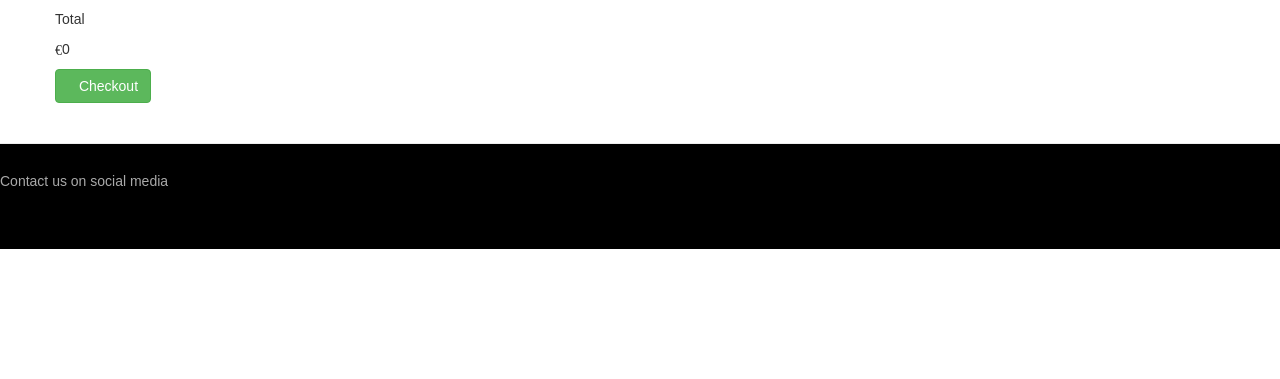
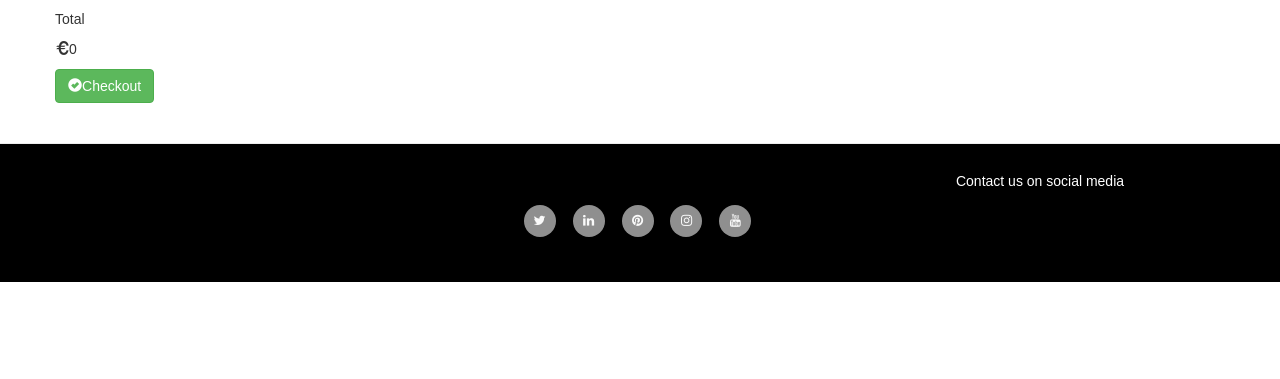
Before and after one commit to nikl881/food-delivery-app, a Django app: page /cart/ in a window 1280 px wide. Shown: the part 421-800 px from the top of the page. Run offline with Django 3.2, Linux system fonts and the light colour scheme; some libraries are stand-ins or nearby versions; some web fonts are replaced.

Commit message:
improved layout base html

```diff
--- a/static/css/custom.css
+++ b/static/css/custom.css
@@ -8,8 +8,12 @@ footer {
     padding-top: 20px;
     padding-bottom: 20px;
     border-top: 1px solid #ededed;
-    color: #A9A9A9;
+    color: #fff;
     background-color: black;
+}
+
+h5 {
+    margin-left: 800px
 }
 
 .container-fluid{
@@ -83,3 +87,79 @@ caption p {
 h1, .h1 {
     color:red;
 }
+
+.navbar{
+    background-image: linear-gradient(#000, #000 60%, #000);
+}
+
+/*--------------------------------------------Footer*/
+
+footer {
+    background-color: #262626;
+    color: #ffffff;
+    font-size: 25px;
+    min-height: 120px;
+    display: table;
+    text-align: center;
+    margin-left: auto;
+    margin-right: auto;
+    width: 100%;
+    clear: both;
+    height: 40px;
+
+}
+
+
+footer .cv-pdf i {
+    color: #fafafa;
+    text-align: center;
+    font-size: 25px;
+    padding-left: 5px;
+}
+
+footer .cv-pdf i:hover {
+    color: #33ffad;
+    transition: all 0.35s ease-in-out;
+    -moz-transition: all 0.35s ease-in-out;
+    -webkit-transition: all 0.35s ease-in-out;
+    -o-transition: all 0.35s ease-in-out;
+}
+
+.social-links {
+    padding-bottom: 15px;
+}
+
+.social-links li a i {
+    width: 32px;
+    height: 32px;
+    padding: 12px 0;
+    border-radius: 50%;
+    font-size: 13px;
+    line-height: 7px;
+    text-align: center;
+    color: #fafafa;
+    background: #8f8f8f;
+    transition: all 0.35s ease-in-out;
+    -moz-transition: all 0.35s ease-in-out;
+    -webkit-transition: all 0.35s ease-in-out;
+    -o-transition: all 0.35s ease-in-out;
+}
+
+.social-links li a i:hover {
+    background: #33ffad;
+}
+
+#footer-details {
+    margin: 20px;
+
+}
+
+/*--------------------------------------------Media Queries*/
+
+@media screen and (max-width:800px) {
+    .second-logo {display:none}
+}
+
+@media screen and (max-width:800px) {
+    .main-foto {display:none}
+}
--- a/templates/base.html
+++ b/templates/base.html
@@ -12,6 +12,9 @@
     <link rel="stylesheet" href="https://use.fontawesome.com/releases/v5.8.2/css/all.css" integrity="sha384-oS3vJWv+0UjzBfQzYUhtDYW+Pj2yciDJxpsK1OYPAYjqT085Qq/1cq5FLXAZQ7Ay" crossorigin="anonymous">
     <script src="https://cdnjs.cloudflare.com/ajax/libs/jquery/3.2.1/jquery.min.js"></script>
     <script src="https://cdnjs.cloudflare.com/ajax/libs/twitter-bootstrap/3.3.7/js/bootstrap.min.js"></script>
+    <link rel="stylesheet" href="https://maxcdn.bootstrapcdn.com/bootstrap/3.3.7/css/bootstrap.min.css" type="text/css" />
+        <link rel="stylesheet" href="https://maxcdn.bootstrapcdn.com/font-awesome/4.7.0/css/font-awesome.min.css" type="text/css" />
+        <link rel="stylesheet" href="https://cdnjs.cloudflare.com/ajax/libs/hover.css/2.1.1/css/hover-min.css" type="text/css" />
     <link rel="stylesheet" href="{% static 'css/custom.css' %}">
     {% block head_js %}
     {% endblock head_js %}
@@ -70,10 +73,11 @@
 
         {% block content %} {% endblock %}
     </div>
-     <footer class="container-fluid">
+
+       <footer class="container-fluid">
             <div class="row">
                 <div class="col-sm-12"></div>
-                    <h5 class="uppercase general-sub">Contact us on social media </h5>
+                    <h5 class="uppercase general-sub">Contact us on social media</h5>
                     <ul class="list-inline social-links">
                   <li><a target="_blank" href="https://twitter.com/?lang=nl"><i class="fa fa-twitter"></i></a></li>
                         <li><a target="_blank" href="https://linkedin.com"><i class="fa fa-linkedin"></i></a></li>
```
